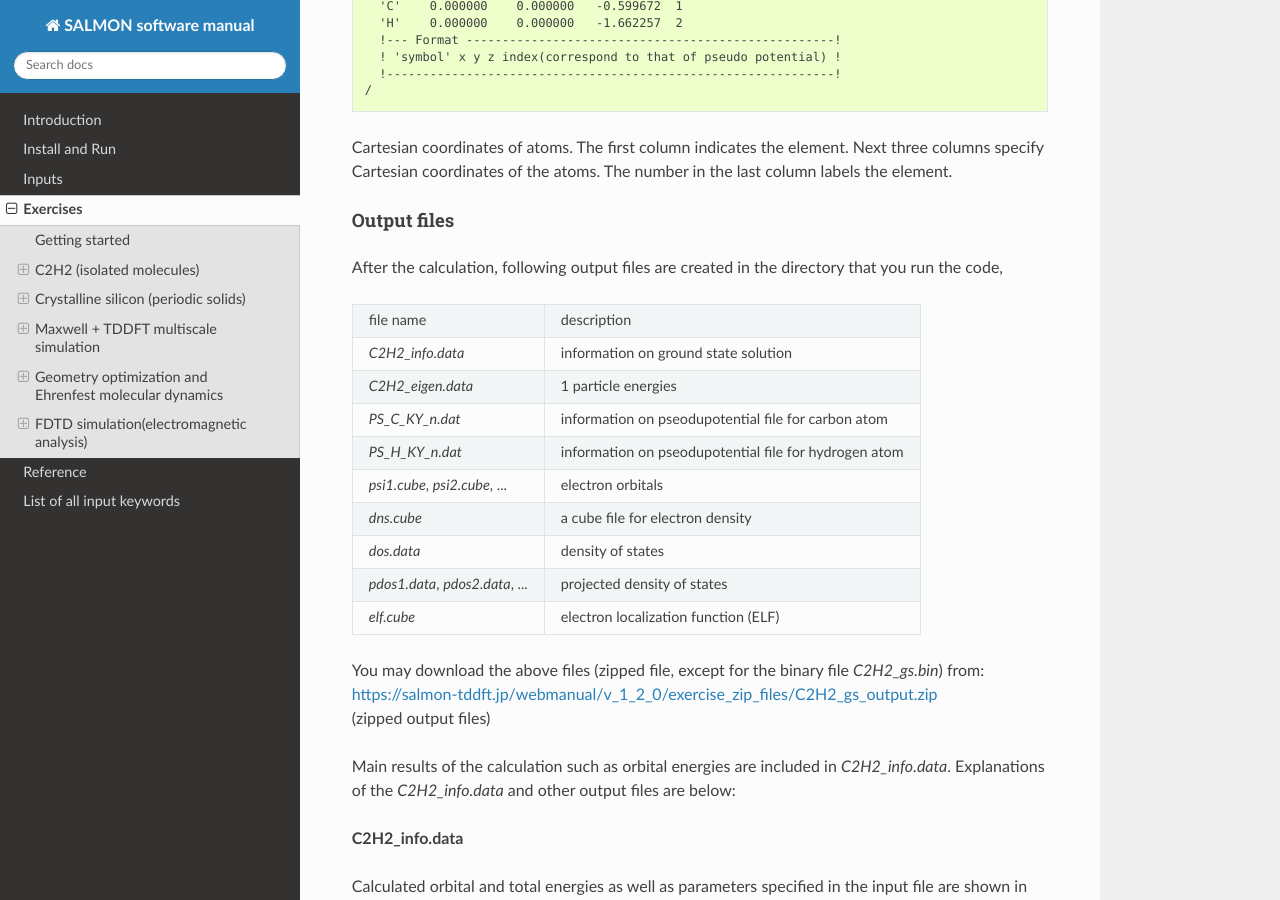
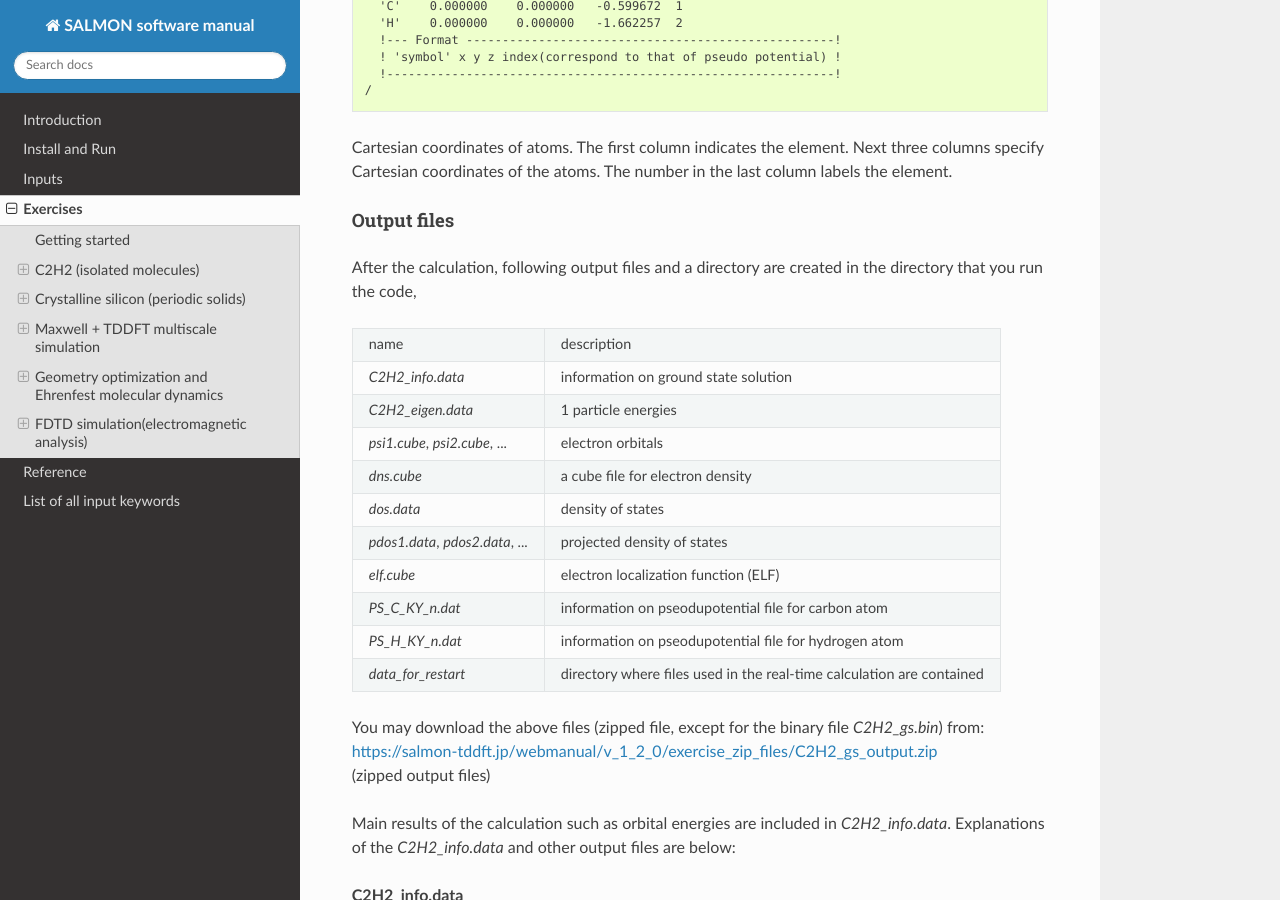
Before and after one commit to SALMON-TDDFT/SALMON-DOCS, a Sphinx documentation site: the page built from source/exercises.rst, in a window 1280 px wide and 900 px high, scrolled down 6984 px. Built offline with Sphinx 7.4.7 and the Read the Docs theme 2.0.0, drawn with Linux system fonts in a browser that asks for light colours; formulas are drawn with MathJax 3.

Commit message:
Update exercises.rst

```diff
--- a/source/exercises.rst
+++ b/source/exercises.rst
@@ -413,33 +413,37 @@ number in the last column labels the element.
 Output files
 ^^^^^^^^^^^^
 
-After the calculation, following output files are created in the
+After the calculation, following output files and a directory are created in the
 directory that you run the code,
 
 +-----------------------------------+-----------------------------------+
-| file name                         | description                       |
+| name                              | description                       |
 +-----------------------------------+-----------------------------------+
 | *C2H2_info.data*                  | information on ground state       |
 |                                   | solution                          |
 +-----------------------------------+-----------------------------------+
 | *C2H2_eigen.data*                 | 1 particle energies               |
 +-----------------------------------+-----------------------------------+
+| *psi1.cube*, *psi2.cube*, ...     | electron orbitals                 |
++-----------------------------------+-----------------------------------+
+| *dns.cube*                        | a cube file for electron density  |
++-----------------------------------+-----------------------------------+
+| *dos.data*                        | density of states                 |
++-----------------------------------+-----------------------------------+
+| *pdos1.data*, *pdos2.data*, ...   | projected density of states       |
++-----------------------------------+-----------------------------------+
+| *elf.cube*                        | electron localization function    |
+|                                   | (ELF)                             |
++-----------------------------------+-----------------------------------+
 | *PS_C_KY_n.dat*                   | information on pseodupotential    |
 |                                   | file for carbon atom              |
 +-----------------------------------+-----------------------------------+
 | *PS_H_KY_n.dat*                   | information on pseodupotential    |
 |                                   | file for hydrogen atom            |
 +-----------------------------------+-----------------------------------+
-| *psi1.cube*, *psi2.cube*, ...     | electron orbitals                 |
-+-----------------------------------+-----------------------------------+
-| *dns.cube*                        | a cube file for electron density  |
-+-----------------------------------+-----------------------------------+
-| *dos.data*                        | density of states                 |
-+-----------------------------------+-----------------------------------+
-| *pdos1.data*, *pdos2.data*, ...   | projected density of states       |
-+-----------------------------------+-----------------------------------+
-| *elf.cube*                        | electron localization function    |
-|                                   | (ELF)                             |
+| *data_for_restart*                | directory where files used in     |
+|                                   | the real-time calculation are     |
+|                                   | contained                         |
 +-----------------------------------+-----------------------------------+
 
 | You may download the above files (zipped file, except for the binary file *C2H2_gs.bin*) from:
```
